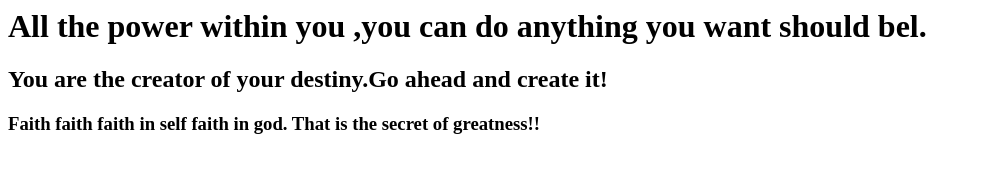
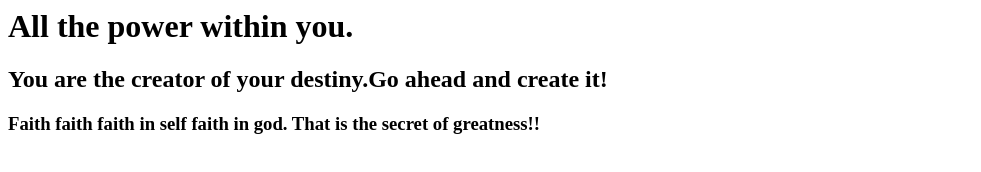
Before and after one commit to shivakumar9999/firestgitrepo, a plain HTML site: page index.html in a window 1280 px wide. Shown: the whole page, without its empty margins (0-981 px from the left). Drawn offline with Linux system fonts and the light colour scheme.

Commit message:
updated quote 1

```diff
--- a/index.html
+++ b/index.html
@@ -1,6 +1,6 @@
 <html>
 <body>
-<h1>All the power within you ,you can do anything you want should bel.</h1>
+<h1>All the power within you.</h1>
 <h2>You are the creator of your destiny.Go ahead and create it! </h2>
 <h3>Faith faith faith in self faith in god. That is the secret of greatness!!</h3>
 </body>
```
